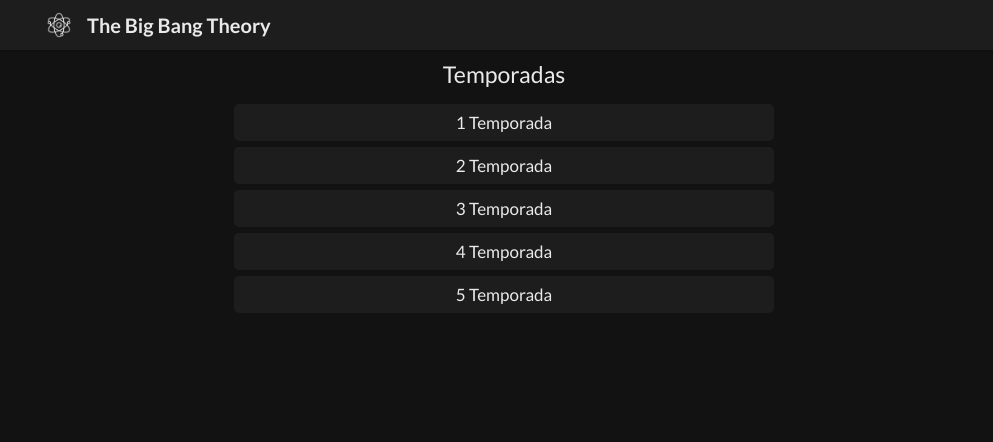
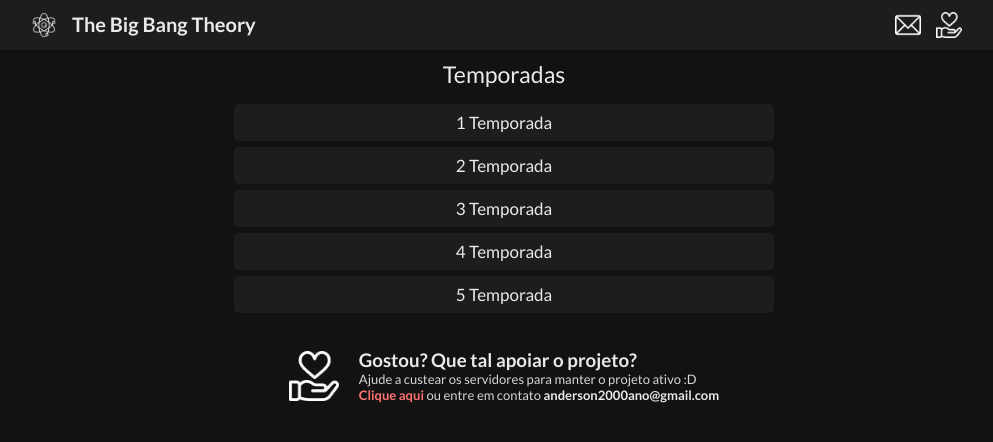
Before and after one commit to andersonmendess/tbbt, a React (Create React App) app: page / in a window 1280 px wide. Shown: the top 442 px of the page, without its empty margins (136-1129 px from the left). Built offline with nearby package versions, Linux system fonts and the light colour scheme.

Commit message:
add email/donate stuff

```diff
--- a/src/components/Header/elements.js
+++ b/src/components/Header/elements.js
@@ -11,15 +11,23 @@
   height: 100%;
   padding: 12px 7px;
   display: flex;
-  justify-content: start;
+  justify-content: space-between;
   align-content: center;
   align-items: center;
   max-width: 960px;
   margin: 0 auto;
+
+
+  div {
+    height: 100%;
+    display: flex;
+    align-content: center;
+
+  }
 `;
 
 const Icon = styled.img`
-  padding: 0 15px;
+  padding: 0 15px 0 0;
   cursor: pointer;
 `
 
--- a/src/components/Header/index.js
+++ b/src/components/Header/index.js
@@ -3,6 +3,11 @@
 import icon from "./../../assets/atom.png";
 
 import back from "./../../assets/back.png";
+
+import heart from "./../../assets/heart.png";
+import email from "./../../assets/email.png";
+
+
 import { withRouter } from 'react-router-dom';
 
 function Header({ history }) {
@@ -21,8 +26,16 @@
 
   return <Base>
       <Content>
-        <Icon onClick={() => history.goBack()} height={isHome ? "100%" :  "85%"} src={isHome ? icon :  back} />
+        <div>
+        <Icon onClick={() => history.goBack()} height="100%" src={isHome ? icon :  back} />
         <HeaderText>{title}</HeaderText>
+        </div>
+
+        <div>
+        <Icon onClick={() => window.location.href = "mailto:anderson2000ano@gmail.com"} height="100%" src={email} />
+        <Icon onClick={() => window.location.href = "https://www.paypal.com/donate?hosted_button_id=KZFWY4KC9Z7E6"} height="100%" src={heart} />
+        </div>
+
       </Content>
   </Base>
 }
--- /dev/null
+++ b/src/components/support/elements.js
@@ -0,0 +1,34 @@
+import styled from 'styled-components'
+
+const Container = styled.div`
+  padding: 15px;
+  padding-top: 30px;
+  display: flex;
+  align-content: center;
+  justify-items:center;
+  align-items:center;
+  justify-content: center;
+  div {
+    padding-left: 20px;
+    display: flex;
+    flex-direction: column;
+    align-content: center;
+    justify-items:center;
+  }
+
+  p {
+    font-size: 13px;
+    color: #d6d6d6
+  }
+
+  a {
+    color: #ff7272;
+    font-weight: 600;
+  }
+
+  a:hover {
+    color: red;
+  }
+`
+
+export { Container };
--- /dev/null
+++ b/src/components/support/index.js
@@ -0,0 +1,19 @@
+import React from "react";
+import { Container } from "./elements";
+
+import heart from "./../../assets/heart.png";
+
+function Support() {
+  return (
+      <Container onClick="">
+        <img src={heart} height="50px" alt="donate"/>
+        <div>
+        <h3>Gostou? Que tal apoiar o projeto?</h3>
+        <p>Ajude a custear os servidores para manter o projeto ativo :D</p>
+        <p><a href="https://www.paypal.com/donate?hosted_button_id=KZFWY4KC9Z7E6">Clique aqui</a> ou entre em contato <b>anderson2000ano@gmail.com</b></p>
+        </div>
+      </Container>
+  );
+}
+
+export default Support;
--- a/src/pages/Season/index.js
+++ b/src/pages/Season/index.js
@@ -1,32 +1,15 @@
 import React from 'react';
 import ListView from "../../components/ListView"
 import {Center, Title, CenteredContent} from "./elements";
-import { isMobile } from 'react-device-detect';
+
+import Support from "../../components/support"
+
 
 import data from "../../data";
 
 function Main(props) {
 
   const all = data.getAll();
-
-  if(isMobile) {
-    return (
-      <CenteredContent>
-        <Center>
-          <Title>
-            Temporadas disponiveis
-          </Title>
-        </Center>
-        <ListView onClick={(movie) => {console.log(movie)}} items={all.flatMap(e => (
-          {
-            "id": e.id,
-            "title": e.name
-          })
-
-        )} match={props.match} />
-      </CenteredContent>
-    );
-  }
 
   return (
     <CenteredContent>
@@ -42,6 +25,8 @@
         })
 
       )} match={props.match} />
+
+      <Support/>
     </CenteredContent>
   );
 }
```
Also changed, not shown: src/assets/email.png (added), src/assets/heart.png (added).
